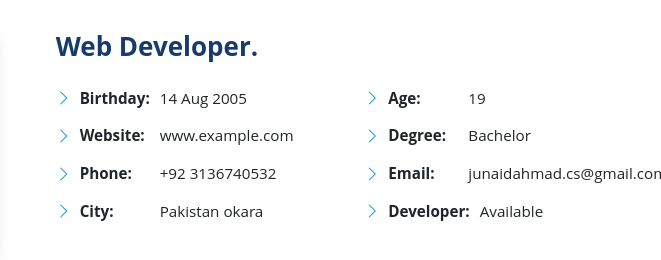
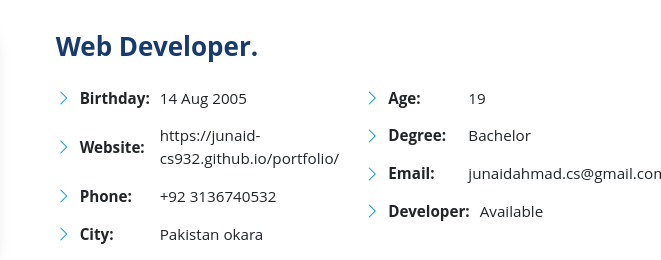
Before and after one commit to junaid-cs932/portfolio, a plain HTML site: page index.html in a window 1280 px wide. Shown: the part 1020-1280 px from the top of the page, 619-1280 px from the left. Drawn offline with nearby package versions, Linux system fonts and the light colour scheme.

Commit message:
Update index.html

```diff
--- a/index.html
+++ b/index.html
@@ -134,7 +134,7 @@
                   <div class="col-lg-6">
                     <ul class="list-unstyled personal-info-list">
                       <li><i class="bi bi-chevron-right"></i> <strong>Birthday:</strong> <span>14 Aug 2005</span></li>
-                      <li><i class="bi bi-chevron-right"></i> <strong>Website:</strong> <span>www.example.com</span></li>
+                      <li><i class="bi bi-chevron-right"></i> <strong>Website:</strong> <span>https://junaid-cs932.github.io/portfolio/</span></li>
                       <li><i class="bi bi-chevron-right"></i> <strong>Phone:</strong> <span>+92 3136740532</span></li>
                       <li><i class="bi bi-chevron-right"></i> <strong>City:</strong> <span>Pakistan okara</span></li>
                     </ul>
```
